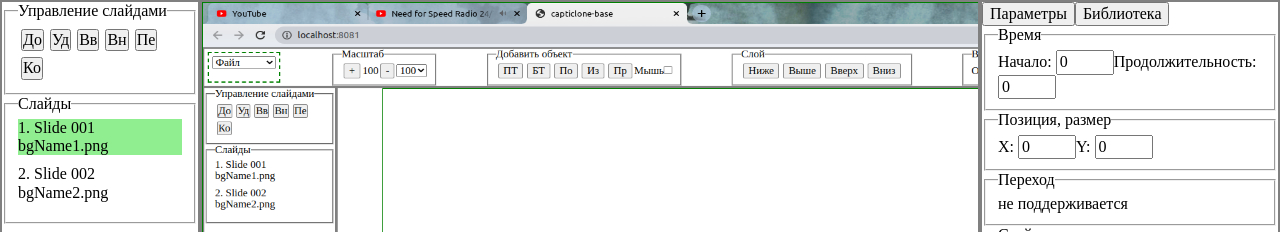
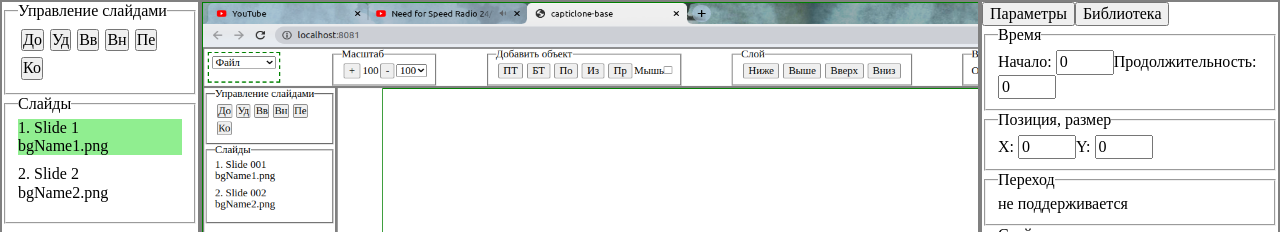
Before and after one commit to kvazimode/capticlone-desktop, a React (Create React App) app: page / in a window 1280 px wide. Shown: the part 89-321 px from the top of the page. Built offline with nearby package versions, Linux system fonts and the light colour scheme.

Commit message:
adding and removing slides work somehow

```diff
--- a/src/app/app.jsx
+++ b/src/app/app.jsx
@@ -28,6 +28,8 @@ class App extends PureComponent {
         this.elementClickHandler = this.elementClickHandler.bind(this)
         this.handleInputChange = this.handleInputChange.bind(this)
         this.handleProjectMenu = this.handleProjectMenu.bind(this)
+        this.handleSlideAdd = this.handleSlideAdd.bind(this)
+        this.handleSlideRemove = this.handleSlideRemove.bind(this)
     }
 
     slideNameClickHandler(id) {
@@ -61,7 +63,10 @@ class App extends PureComponent {
         }
         let index = this.state.currentSlide.elements.indexOf(this.state.currentEl)
         newSlide.elements[index] = newEl
-        this.setState({currentEl: newEl, currentSlide: newSlide})
+        this.setState({currentEl: newEl,
+            currentSlide: newSlide,
+            currentEl: defaultEl
+        })
     }
 
     handleProjectMenu(type) {
@@ -78,6 +83,42 @@ class App extends PureComponent {
             }
     }
 
+    handleSlideRemove() {
+        let newID = 0
+        let newSlide = Object.assign({}, blankSlide)
+        if (this.slides.length) {
+            if (this.state.currentSlideID) {
+                newID = this.state.currentSlideID -1
+                newSlide = this.slides[newID]
+            } else {
+                newID = this.state.currentSlideID +1
+                newSlide = this.slides[newID]
+            }
+        }
+        this.slides.splice(this.state.currentSlideID, 1)
+        let newBg = newSlide.bgImg ? this._currentBg(newSlide.id) : null
+        console.log(this.slides, newSlide)
+        this.setState({
+            currentSlideID: newID,
+            currentSlide: newSlide,
+            currentBg: newBg,
+            currentEl: defaultEl
+        })
+    }
+
+    handleSlideAdd() {
+        let newSlide = Object.assign({}, blankSlide)
+        newSlide.id = this.slides.length
+        newSlide.name += this.slides.length +1
+        const newSlideId = this.slides.push(newSlide) -1
+        this.setState({
+            currentSlideID: newSlideId,
+            currentSlide: this.slides[newSlideId],
+            currentBg: null,
+            currentEl: defaultEl
+        })
+    }
+
     render() {
         return <>
             <Tools name={this.name} handleProjectMenu={this.handleProjectMenu}/>
@@ -90,6 +131,8 @@ class App extends PureComponent {
                 slides={this.slides}
                 currentSlideID={this.state.currentSlideID}
                 slideNameClickHandler={this.slideNameClickHandler}
+                handleSlideAdd={this.handleSlideAdd}
+                handleSlideRemove={this.handleSlideRemove}
             />
             <Timeline
                 slide={this.state.currentSlide}
--- a/src/app/canvas/canvas.jsx
+++ b/src/app/canvas/canvas.jsx
@@ -40,7 +40,7 @@ export default function Canvas(props) {
   }
 
   function drawBg(ctx) {
-    ctx.drawImage(props.bgImg, 0, 0, resolution.x, resolution.y)
+    if (props.bgImg) ctx.drawImage(props.bgImg, 0, 0, resolution.x, resolution.y)
   }
 
   useEffect(() => {
--- a/src/app/panels/slide-list/controls.jsx
+++ b/src/app/panels/slide-list/controls.jsx
@@ -1,11 +1,13 @@
 import React from 'react'
 
-export default function Controls() {
+export default function Controls(props) {
     return (
         <fieldset>
             <legend>Управление слайдами</legend>
-            <button className="button-slides button-slides--add">До</button>
-            <button className="button-slides button-slides--delete">Уд</button>
+            <button className="button-slides button-slides--add"
+                    onClick={() => props.handleSlideAdd()}>До</button>
+            <button className="button-slides button-slides--delete"
+                    onClick={() => props.handleSlideRemove()}>Уд</button>
             <button className="button-slides button-slides--up">Вв</button>
             <button className="button-slides button-slides--down">Вн</button>
             <button className="button-slides button-slides--rename">Пе</button>
--- a/src/app/panels/slide-list/slide-list.jsx
+++ b/src/app/panels/slide-list/slide-list.jsx
@@ -5,7 +5,7 @@ import Slides from './slides.jsx'
 export default function SlideList(props) {
   return (
     <div className="panel panel-slidelist">
-      <Controls />
+      <Controls handleSlideAdd={props.handleSlideAdd} handleSlideRemove={props.handleSlideRemove}/>
       <Slides
         slides={props.slides}
         currentSlideID={props.currentSlideID}
--- a/src/data/blank-slide.js
+++ b/src/data/blank-slide.js
@@ -1,7 +1,6 @@
 export default {
     id: null,
     name: `Slide 0`,
-    order: null,
-    bgImg: `bg not set`,
+    bgImg: ``,
     elements: []
 }
--- a/src/data/proj.js
+++ b/src/data/proj.js
@@ -4,7 +4,7 @@ export default {
     slides: [
         {
             id: 0,
-            name: `Slide 001`,
+            name: `Slide 1`,
             bgImg: `bgName1.png`,
             elements: [
                 {
@@ -47,7 +47,7 @@ export default {
         },
         {
             id: 1,
-            name: `Slide 002`,
+            name: `Slide 2`,
             bgImg: `bgName2.png`,
             elements: [
                 {
```
